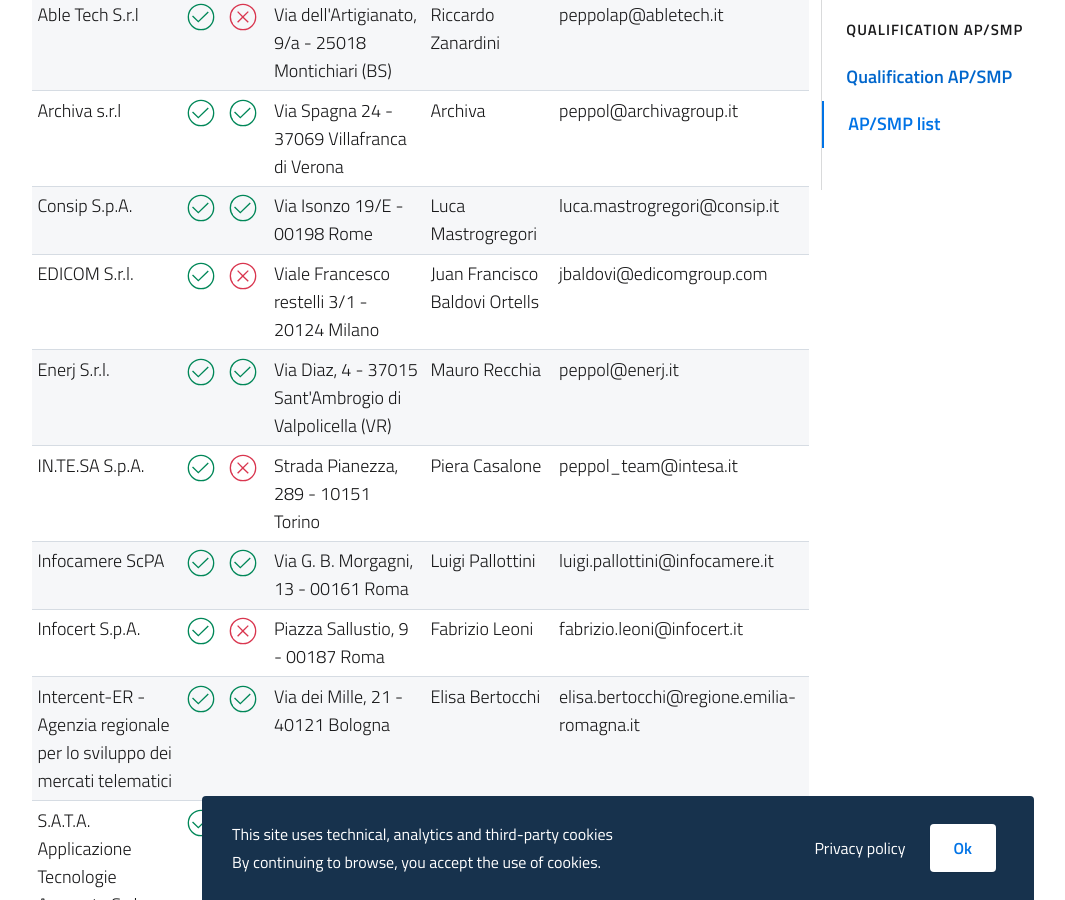
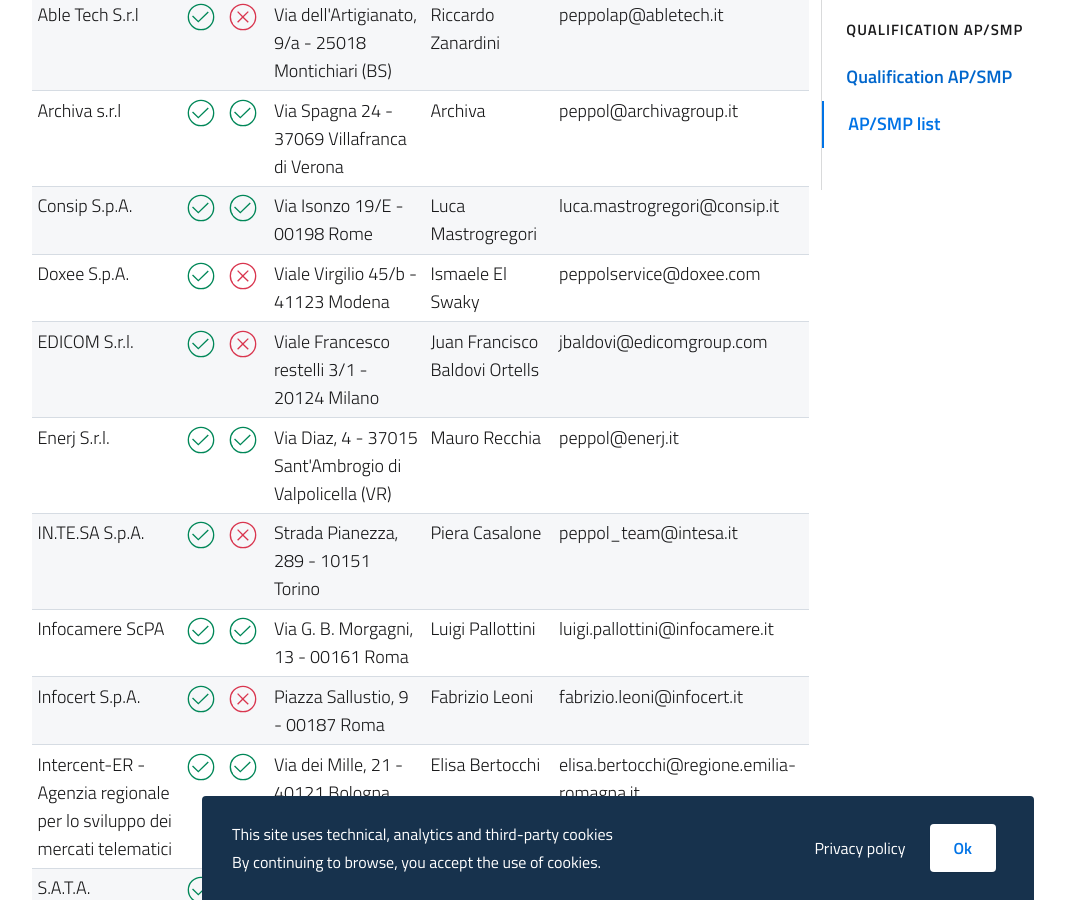
Before and after one commit to realeroberto/peppol.agid.gov.it, a Jekyll site: the page built from en/qualificazione-ap-smp/elenco-ap-smp.md, in a window 1280 px wide and 900 px high, scrolled down 523 px. Shown: the whole window, without its empty margins (22-1087 px from the left). Built offline with Jekyll 4.4.1, drawn with Linux system fonts in a browser that asks for light colours.

Commit message:
Update elenco-ap-smp.yml
aggiunto AP provider

```diff
--- a/_data/elenco-ap-smp.yml
+++ b/_data/elenco-ap-smp.yml
@@ -17,6 +17,12 @@
   sede_legale: Via Isonzo 19/E - 00198 Rome
   contact_point: Luca Mastrogregori
   contact_info: luca.mastrogregori@consip.it
+- ragione_sociale: Doxee S.p.A.
+  ap: true
+  smp: false
+  sede_legale: Viale Virgilio 45/b - 41123 Modena
+  contact_point: Ismaele El Swaky
+  contact_info: peppolservice@doxee.com
 - ragione_sociale: EDICOM S.r.l.
   ap: true
   smp: false
```
